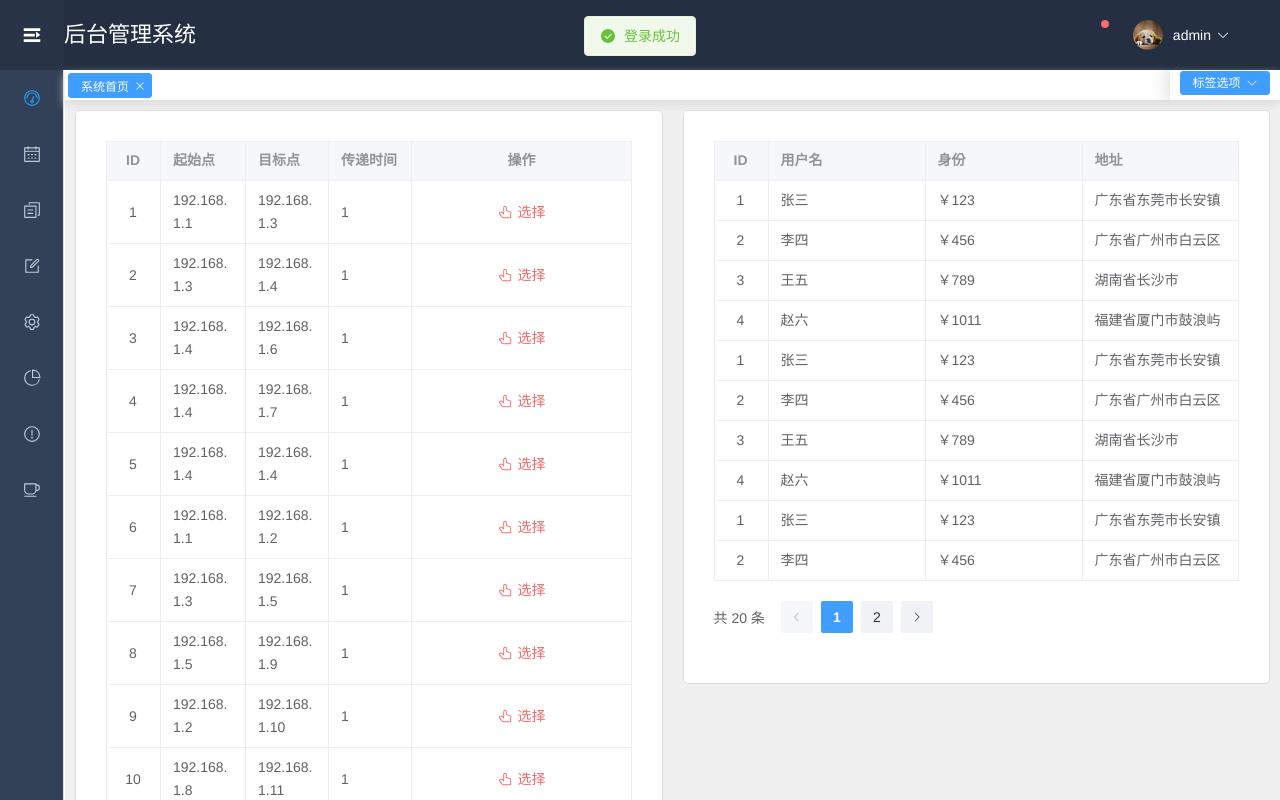
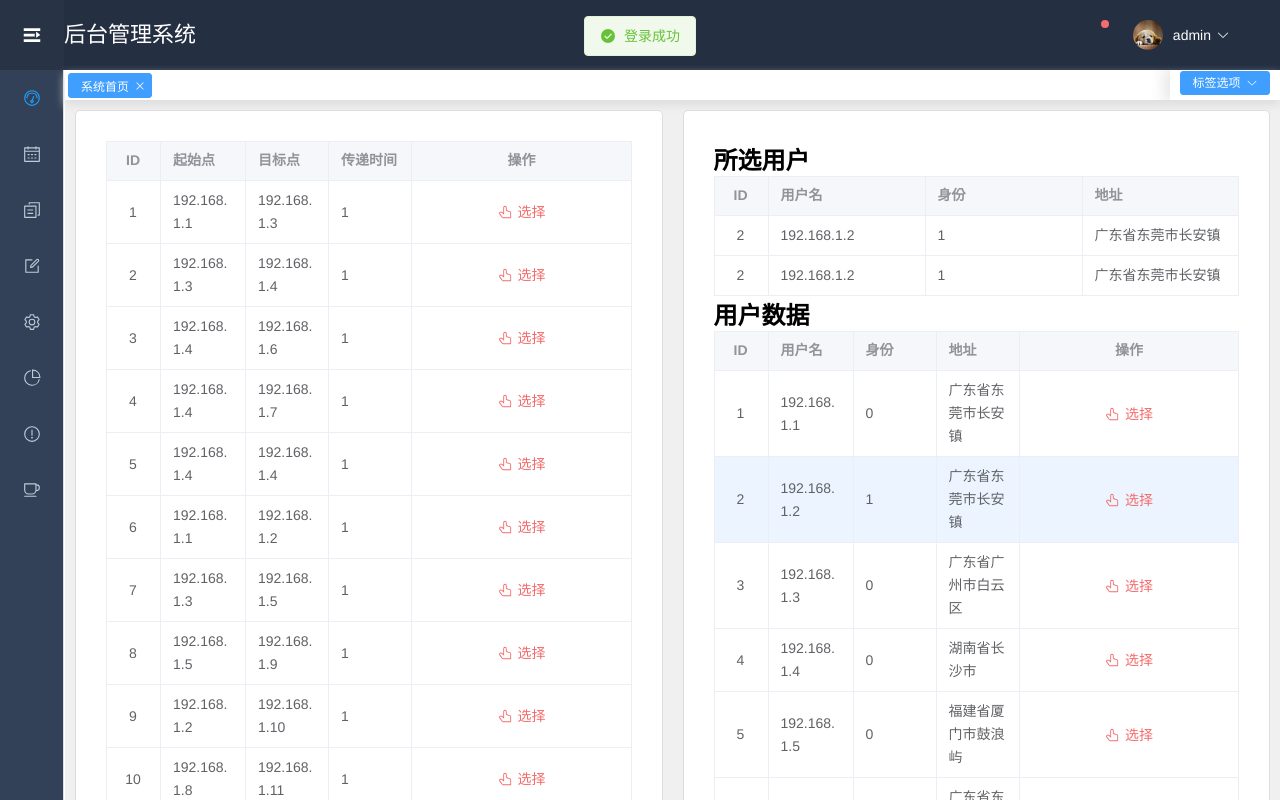
Before and after one commit to PlasticTong/MessageFlow, a Vue app: page /#/login in a window 1280 px wide. Both pictures are taken after a click on the button "登录". Built offline with nearby package versions, Linux system fonts and the light colour scheme; a small style sheet from the web is missing.

Commit message:
feat:修改表格格式

```diff
--- a/public/table.json
+++ b/public/table.json
@@ -1,220 +1,148 @@
 {
     "list": [{
             "id": 1,
-            "name": "张三",
+            "name": "192.168.1.1",
             "money": 123,
             "address": "广东省东莞市长安镇",
-            "state": "成功",
+            "state": 0,
             "date": "2019-11-1",
             "thumb": "https://lin-xin.gitee.io/images/post/wms.png"
         },
         {
             "id": 2,
-            "name": "李四",
+            "name": "192.168.1.2",
+            "money": 123,
+            "address": "广东省东莞市长安镇",
+            "state": 0,
+            "date": "2019-11-1",
+            "thumb": "https://lin-xin.gitee.io/images/post/wms.png"
+        },
+        {
+            "id": 3,
+            "name": "192.168.1.3",
             "money": 456,
             "address": "广东省广州市白云区",
-            "state": "成功",
+            "state": 0,
             "date": "2019-10-11",
             "thumb": "https://lin-xin.gitee.io/images/post/node3.png"
         },
         {
-            "id": 3,
-            "name": "王五",
+            "id": 4,
+            "name": "192.168.1.4",
             "money": 789,
             "address": "湖南省长沙市",
-            "state": "失败",
+            "state": 0,
             "date": "2019-11-11",
             "thumb": "https://lin-xin.gitee.io/images/post/parcel.png"
         },
         {
-            "id": 4,
-            "name": "赵六",
-            "money": 1011,
+            "id": 5,
+            "name": "192.168.1.5",
+            "money": 0,
             "address": "福建省厦门市鼓浪屿",
-            "state": "成功",
+            "state": 0,
             "date": "2019-10-20",
             "thumb": "https://lin-xin.gitee.io/images/post/notice.png"
         },
         {
-            "id": 1,
-            "name": "张三",
+            "id": 6,
+            "name": "192.168.1.6",
+            "money": 0,
+            "address": "广东省东莞市长安镇",
+            "state": 0,
+            "date": 0,
+            "thumb": "https://lin-xin.gitee.io/images/post/wms.png"
+        },
+        {
+            "id": 7,
+            "name": "192.168.1.7",
+            "money": 0,
+            "address": "广东省广州市白云区",
+            "state": 0,
+            "date": "2019-10-11",
+            "thumb": "https://lin-xin.gitee.io/images/post/node3.png"
+        },
+        {
+            "id": 8,
+            "name": "192.168.1.8",
+            "money": 0,
+            "address": "湖南省长沙市",
+            "state": 0,
+            "date": "2019-11-11",
+            "thumb": "https://lin-xin.gitee.io/images/post/parcel.png"
+        },
+        {
+            "id": 9,
+            "name": "192.168.1.9",
+            "money": 0,
+            "address": "福建省厦门市鼓浪屿",
+            "state": 0,
+            "date": "2019-10-20",
+            "thumb": "https://lin-xin.gitee.io/images/post/notice.png"
+        },
+        {
+            "id": 10,
+            "name": "192.168.1.10",
             "money": 123,
             "address": "广东省东莞市长安镇",
-            "state": "成功",
+            "state": 0,
             "date": "2019-11-1",
             "thumb": "https://lin-xin.gitee.io/images/post/wms.png"
         },
         {
-            "id": 2,
-            "name": "李四",
+            "id": 11,
+            "name": "192.168.1.11",
             "money": 456,
             "address": "广东省广州市白云区",
-            "state": "成功",
+            "state": 0,
             "date": "2019-10-11",
             "thumb": "https://lin-xin.gitee.io/images/post/node3.png"
         },
         {
-            "id": 3,
-            "name": "王五",
+            "id": 12,
+            "name": "192.168.1.12",
             "money": 789,
             "address": "湖南省长沙市",
-            "state": "失败",
+            "state": 0,
             "date": "2019-11-11",
             "thumb": "https://lin-xin.gitee.io/images/post/parcel.png"
         },
         {
-            "id": 4,
-            "name": "赵六",
+            "id": 13,
+            "name": "192.168.1.13",
             "money": 1011,
             "address": "福建省厦门市鼓浪屿",
-            "state": "成功",
+            "state": 0,
             "date": "2019-10-20",
             "thumb": "https://lin-xin.gitee.io/images/post/notice.png"
         },
         {
-            "id": 1,
-            "name": "张三",
+            "id": 14,
+            "name": "192.168.1.14",
             "money": 123,
             "address": "广东省东莞市长安镇",
-            "state": "成功",
+            "state": 0,
             "date": "2019-11-1",
             "thumb": "https://lin-xin.gitee.io/images/post/wms.png"
         },
         {
-            "id": 2,
-            "name": "李四",
+            "id": 15,
+            "name": "192.168.1.15",
             "money": 456,
             "address": "广东省广州市白云区",
-            "state": "成功",
+            "state": 0,
             "date": "2019-10-11",
             "thumb": "https://lin-xin.gitee.io/images/post/node3.png"
         },
         {
-            "id": 3,
-            "name": "王五",
+            "id": 16,
+            "name": "192.168.1.16",
             "money": 789,
             "address": "湖南省长沙市",
-            "state": "失败",
+            "state": 0,
             "date": "2019-11-11",
             "thumb": "https://lin-xin.gitee.io/images/post/parcel.png"
-        },
-        {
-            "id": 4,
-            "name": "赵六",
-            "money": 1011,
-            "address": "福建省厦门市鼓浪屿",
-            "state": "成功",
-            "date": "2019-10-20",
-            "thumb": "https://lin-xin.gitee.io/images/post/notice.png"
-        },
-        {
-            "id": 1,
-            "name": "张三",
-            "money": 123,
-            "address": "广东省东莞市长安镇",
-            "state": "成功",
-            "date": "2019-11-1",
-            "thumb": "https://lin-xin.gitee.io/images/post/wms.png"
-        },
-        {
-            "id": 2,
-            "name": "李四",
-            "money": 456,
-            "address": "广东省广州市白云区",
-            "state": "成功",
-            "date": "2019-10-11",
-            "thumb": "https://lin-xin.gitee.io/images/post/node3.png"
-        },
-        {
-            "id": 3,
-            "name": "王五",
-            "money": 789,
-            "address": "湖南省长沙市",
-            "state": "失败",
-            "date": "2019-11-11",
-            "thumb": "https://lin-xin.gitee.io/images/post/parcel.png"
-        },
-        {
-            "id": 4,
-            "name": "赵六",
-            "money": 1011,
-            "address": "福建省厦门市鼓浪屿",
-            "state": "成功",
-            "date": "2019-10-20",
-            "thumb": "https://lin-xin.gitee.io/images/post/notice.png"
-        },
-        {
-            "id": 1,
-            "name": "张三",
-            "money": 123,
-            "address": "广东省东莞市长安镇",
-            "state": "成功",
-            "date": "2019-11-1",
-            "thumb": "https://lin-xin.gitee.io/images/post/wms.png"
-        },
-        {
-            "id": 2,
-            "name": "李四",
-            "money": 456,
-            "address": "广东省广州市白云区",
-            "state": "成功",
-            "date": "2019-10-11",
-            "thumb": "https://lin-xin.gitee.io/images/post/node3.png"
-        },
-        {
-            "id": 3,
-            "name": "王五",
-            "money": 789,
-            "address": "湖南省长沙市",
-            "state": "失败",
-            "date": "2019-11-11",
-            "thumb": "https://lin-xin.gitee.io/images/post/parcel.png"
-        },
-        {
-            "id": 4,
-            "name": "赵六",
-            "money": 1011,
-            "address": "福建省厦门市鼓浪屿",
-            "state": "成功",
-            "date": "2019-10-20",
-            "thumb": "https://lin-xin.gitee.io/images/post/notice.png"
-        },
-        {
-            "id": 1,
-            "name": "张三",
-            "money": 123,
-            "address": "广东省东莞市长安镇",
-            "state": "成功",
-            "date": "2019-11-1",
-            "thumb": "https://lin-xin.gitee.io/images/post/wms.png"
-        },
-        {
-            "id": 2,
-            "name": "李四",
-            "money": 456,
-            "address": "广东省广州市白云区",
-            "state": "成功",
-            "date": "2019-10-11",
-            "thumb": "https://lin-xin.gitee.io/images/post/node3.png"
-        },
-        {
-            "id": 3,
-            "name": "王五",
-            "money": 789,
-            "address": "湖南省长沙市",
-            "state": "失败",
-            "date": "2019-11-11",
-            "thumb": "https://lin-xin.gitee.io/images/post/parcel.png"
-        },
-        {
-            "id": 4,
-            "name": "赵六",
-            "money": 1011,
-            "address": "福建省厦门市鼓浪屿",
-            "state": "成功",
-            "date": "2019-10-20",
-            "thumb": "https://lin-xin.gitee.io/images/post/notice.png"
         }
     ],
-    "pageTotal": 20
+    "pageTotal": 16
 }
--- a/src/store/mesinfo.ts
+++ b/src/store/mesinfo.ts
@@ -1,13 +1,28 @@
 import { defineStore } from 'pinia';
+import {createStore} from 'vuex';
+import mestable from "../../public/tablemes.json";
+import usertable from "../../public/table.json";
 
-export const usePermissStore = defineStore('mesinfo', {
+export const store = createStore({
 	state: () => {
+		return {
+			mesinfo: mestable,
+			userinfo: usertable,
+			chooseUser: {
+				soure: 1,
+				target: 1
 
-		return {
+			}
 
-		};
+		}
+	},
+	getters: {
 	},
 	actions: {
-
+		// increment(a: number) {
+		//   this.count += a
+		// }
 	}
 });
+
+export default store
--- a/src/views/mesinfo.vue
+++ b/src/views/mesinfo.vue
@@ -9,14 +9,6 @@
       <el-table-column prop="time" label="传递时间"></el-table-column>
       <el-table-column label="操作" width="220" align="center">
         <template #default="scope">
-          <!-- <el-button
-            text
-            :icon="Edit"
-            @click="handleEdit(scope.$index, scope.row)"
-            v-permiss="15"
-          >
-            编辑
-          </el-button> -->
           <el-button text :icon="Pointer" class="red" @click="handleChoose(scope.$index)" v-permiss="16">
             选择
           </el-button>
@@ -54,6 +46,8 @@ import { ref, reactive } from "vue";
 import { ElMessage, ElMessageBox } from "element-plus";
 import { Delete, Edit, Search, Plus, Pointer } from "@element-plus/icons-vue";
 import { fetchMesData } from "../api/index";
+import { store } from "../store/mesinfo"
+import Usertable from "./userinfo.vue"
 
 interface TableItem {
   id: number;
@@ -64,6 +58,7 @@ interface TableItem {
   address: string;
 }
 
+
 const query = reactive({
   address: "",
   name: "",
@@ -72,13 +67,13 @@ const query = reactive({
 });
 const tableData = ref<TableItem[]>([]);
 const pageTotal = ref(0);
+
+const infoALL = store;
 // 获取表格数据
 const getData = () => {
   fetchMesData().then((res) => {
     tableData.value = res.data.list.slice((query.pageIndex - 1) * query.pageSize, (query.pageIndex - 1) * query.pageSize + 10);
     pageTotal.value = res.data.pageTotal || 50;
-    // console.log(tableData.value);
-    console.log("index:" + query.pageIndex);
   });
 };
 getData();
@@ -103,11 +98,23 @@ const handleDelete = (index: number) => {
     })
     .catch(() => { });
 };
-
+const usertableRef = ref<typeof Usertable>();
 // 选取操作
 const handleChoose = (index: number) => {
-  console.log("number:" + index);
+  let highlightId = index + (query.pageIndex - 1) * 10 + 1;
+  // infoALL.state.chooseUser.soure = infoALL.state.mesinfo.list[highlightId - 1].source;
+  // infoALL.state.chooseUser.target = infoALL.state.mesinfo.list[highlightId - 1].target;
   ElMessage.success("选取成功");
+  console.log(usertableRef.value);
+  for (let index in infoALL.state.userinfo.list) {
+    if(infoALL.state.mesinfo.list[highlightId - 1].source == infoALL.state.userinfo.list[index].name){
+      infoALL.state.chooseUser.soure = index
+    }
+    if(infoALL.state.mesinfo.list[highlightId - 1].target == infoALL.state.userinfo.list[index].name){
+      infoALL.state.chooseUser.target = index
+    }
+}
+
 };
 
 
@@ -165,7 +172,7 @@ const saveEdit = () => {
   height: 40px;
 }
 
-.el-table__body tr.current-row>td {
-  background-color: #f80cbd;
+::v-deep .el-table__body tr.current-row>td {
+  background: #f0f9eb !important;
 }
 </style>
--- a/src/views/userinfo.vue
+++ b/src/views/userinfo.vue
@@ -1,52 +1,44 @@
 <template>
   <div class="container">
+    <h2 class="mb10">所选用户</h2>
     <el-table
-      :data="tableData"
-      border
-      class="table"
-      ref="multipleTable"
-      header-cell-class-name="table-header"
-    >
-      <el-table-column
-        prop="id"
-        label="ID"
-        width="55"
-        align="center"
-      ></el-table-column>
+      :data="[infoALL.state.userinfo.list[infoALL.state.chooseUser.soure], infoALL.state.userinfo.list[infoALL.state.chooseUser.target]]"
+      border class="table" ref="multipleTable" header-cell-class-name="table-header">
+      <!-- <el-table-column prop="source" label="起点">
+      </el-table-column>
+      <el-table-column prop="target" label="终点"></el-table-column> -->
+      <el-table-column prop="id" label="ID" width="55" align="center"></el-table-column>
       <el-table-column prop="name" label="用户名"></el-table-column>
-      <el-table-column label="身份">
-        <template #default="scope">￥{{ scope.row.money }}</template>
+      <el-table-column prop="state" label="身份">
       </el-table-column>
       <el-table-column prop="address" label="地址"></el-table-column>
-      <!-- <el-table-column label="状态" align="center">
+    </el-table>
+    <h2 class="mb10">用户数据</h2>
+    <el-table
+      :data="infoALL.state.userinfo.list.slice((query.pageIndex - 1) * query.pageSize, (query.pageIndex - 1) * query.pageSize + 10)"
+      :sortable="'state'" border class="table" ref="multipleTable" header-cell-class-name="table-header"
+      :row-class-name="tableRowClassName">
+      <el-table-column prop="id" label="ID" width="55" align="center"></el-table-column>
+      <el-table-column prop="name" label="用户名"></el-table-column>
+      <el-table-column prop="state" label="身份">
+      </el-table-column>
+      <el-table-column prop="address" label="地址"></el-table-column>
+      <el-table-column label="操作" width="220" align="center">
         <template #default="scope">
-          <el-tag
-            :type="
-              scope.row.state === '成功'
-                ? 'success'
-                : scope.row.state === '失败'
-                ? 'danger'
-                : ''
-            "
-          >
-            {{ scope.row.state }}
-          </el-tag>
+          <el-button text :icon="Pointer" class="red" @click="" v-permiss="16">
+            选择
+          </el-button>
         </template>
-      </el-table-column> -->
+      </el-table-column>
     </el-table>
+
     <div class="pagination">
-      <el-pagination
-        background
-        layout="total, prev, pager, next"
-        :current-page="query.pageIndex"
-        :page-size="query.pageSize"
-        :total="pageTotal"
-        @current-change="handlePageChange"
-      ></el-pagination>
+      <el-pagination background layout="total, prev, pager, next" :current-page="query.pageIndex"
+        :page-size="query.pageSize" :total="pageTotal" @current-change="handlePageChange"></el-pagination>
     </div>
   </div>
 
-  <!-- 编辑弹出框 -->
+
   <el-dialog title="编辑" v-model="editVisible" width="30%">
     <el-form label-width="70px">
       <el-form-item label="用户名">
@@ -66,10 +58,12 @@
 </template>
 
 <script setup lang="ts" name="usertable">
+
 import { ref, reactive } from "vue";
 import { ElMessage, ElMessageBox } from "element-plus";
-import { Delete, Edit, Search, Plus } from "@element-plus/icons-vue";
+import { Delete, Edit, Search, Plus, Pointer } from "@element-plus/icons-vue";
 import { fetchData } from "../api/index";
+import { store } from "../store/mesinfo"
 
 interface TableItem {
   id: number;
@@ -78,34 +72,61 @@ interface TableItem {
   state: string;
   date: string;
   address: string;
+  thumb: string;
 }
-
+const infoALL = store;
 const query = reactive({
   address: "",
   name: "",
   pageIndex: 1,
   pageSize: 10,
 });
-const tableData = ref<TableItem[]>([]);
+let tableData = ref<TableItem[]>([]);
+let tableDataChoose = ref<TableItem[]>([]);
+let tableDataChoose2: Object[];
 const pageTotal = ref(0);
-// 获取表格数据
-const getData = () => {
-  fetchData().then((res) => {
-    tableData.value = res.data.list.slice((query.pageIndex-1)*query.pageSize,(query.pageIndex-1)*query.pageSize+10);
-    pageTotal.value = res.data.pageTotal || 50;
-  });
-};
-getData();
+pageTotal.value = infoALL.state.userinfo.pageTotal || 50;
+let sourceid: number = -1;
+let targetid: number = -1;
+// // 获取表格数据
+// const getData = () => {
+//   fetchData().then((res) => {
+//     tableDataChoose.value = [res.data.list[infoALL.state.chooseUser.soure-1], res.data.list[infoALL.state.chooseUser.soure-1]]
+//     tableData.value = res.data.list.slice((query.pageIndex - 1) * query.pageSize, (query.pageIndex - 1) * query.pageSize + 10);
+//   });
+// };
+// getData();
+
+const test = () => {
+  console.log(111111111111);
+
+}
+
+const tableRowClassName = (row) => {
+  if (row.row.id - 1 == infoALL.state.chooseUser.soure) {
+    infoALL.state.userinfo.list[row.row.id - 1].state = 1;
+    // sourceid = row.row.id - 1
+    // getData();
+    return 'current-row';
+  } else if (row.row.id - 1 == infoALL.state.chooseUser.target) {
+    infoALL.state.userinfo.list[row.row.id - 1].state = 1;
+    // targetid = row.row.id - 1
+    // getData();
+    return 'current-row';
+  }
+  else {
+    infoALL.state.userinfo.list[row.row.id - 1].state = 0;
+  }
+  return '';
+}
 
 // 查询操作
 const handleSearch = () => {
   query.pageIndex = 1;
-  getData();
 };
 // 分页导航
 const handlePageChange = (val: number) => {
   query.pageIndex = val;
-  getData();
 };
 
 // 删除操作
@@ -118,7 +139,7 @@ const handleDelete = (index: number) => {
       ElMessage.success("删除成功");
       tableData.value.splice(index, 1);
     })
-    .catch(() => {});
+    .catch(() => { });
 };
 
 // 表格编辑时弹窗和保存
@@ -140,6 +161,7 @@ const saveEdit = () => {
   tableData.value[idx].name = form.name;
   tableData.value[idx].address = form.address;
 };
+
 </script>
 
 <style scoped>
@@ -154,20 +176,27 @@ const saveEdit = () => {
 .handle-input {
   width: 300px;
 }
+
 .table {
   width: 100%;
   font-size: 14px;
 }
+
 .red {
   color: #f56c6c;
 }
+
 .mr10 {
   margin-right: 10px;
 }
+
 .table-td-thumb {
   display: block;
   margin: auto;
   width: 40px;
   height: 40px;
 }
-</style>
+
+.el-table .row-row {
+  background-color: #FFFF00 !important;
+}</style>
```
